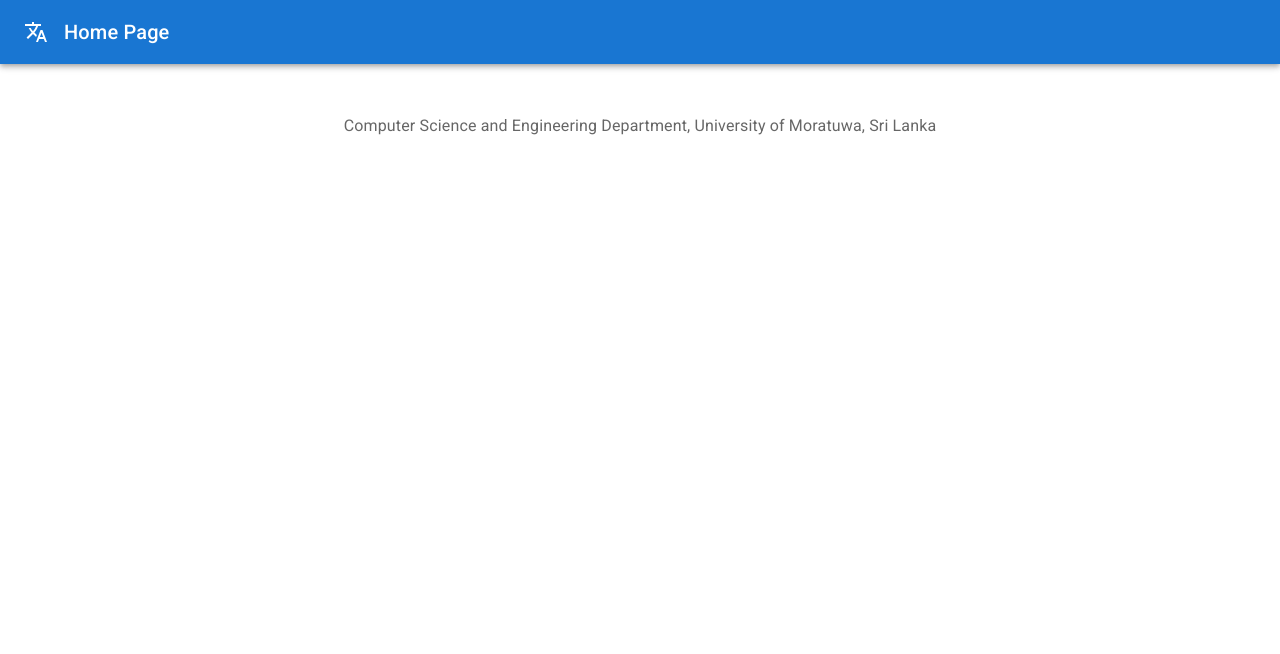
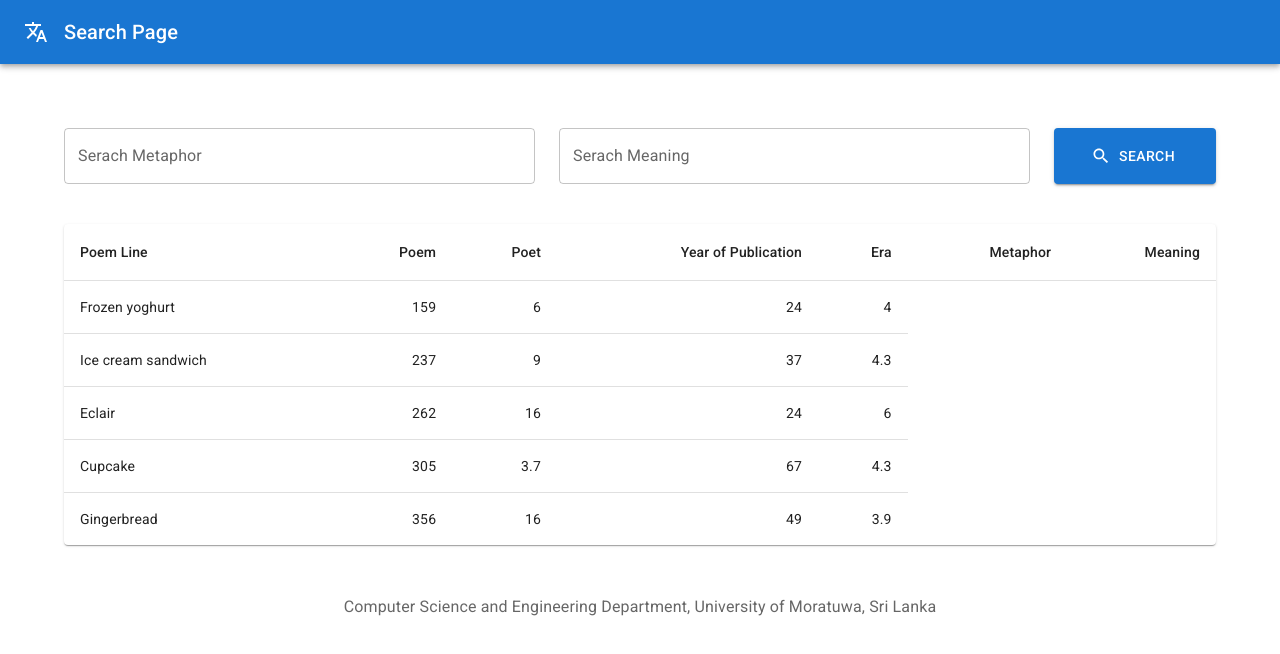
Before and after one commit to Sathira443/Sinhala_Poems_Search_Engine, a React (Create React App) app in the folder front-end/: page /searchPage in a window 1280 px wide. Shown: the top 654 px of the page. Built offline with nearby package versions, Linux system fonts and the light colour scheme.

Commit message:
Minor Chnages

```diff
--- a/front-end/src/components/HomePage.js
+++ b/front-end/src/components/HomePage.js
@@ -85,7 +85,7 @@
                   justifyContent="center"
                 >
                   <Button href="/searchPage" variant="contained">Search Metaphor</Button>
-                  <Button variant="outlined">See Resources</Button>
+                  <Button href="/addNewPage" variant="outlined">Add New Metaphor</Button>
                 </Stack>
               </Container>
             </Box>
--- a/front-end/src/components/SearchPage.js
+++ b/front-end/src/components/SearchPage.js
@@ -8,11 +8,17 @@
 import Toolbar from "@mui/material/Toolbar";
 import Typography from "@mui/material/Typography";
 import Container from "@mui/material/Container";
-import ImageList from "@mui/material/ImageList";
-import ImageListItem from "@mui/material/ImageListItem";
+import TextField from "@mui/material/TextField";
+import Table from "@mui/material/Table";
+import TableBody from "@mui/material/TableBody";
+import TableCell from "@mui/material/TableCell";
+import TableContainer from "@mui/material/TableContainer";
+import TableHead from "@mui/material/TableHead";
+import TableRow from "@mui/material/TableRow";
+import Paper from "@mui/material/Paper";
+import SearchIcon from '@mui/icons-material/Search';
 
 import { createTheme, ThemeProvider } from "@mui/material/styles";
-import { Grid } from "@mui/material";
 
 const defaultTheme = createTheme();
 const darkTheme = createTheme({
@@ -20,6 +26,76 @@
     mode: "dark",
   },
 });
+
+function createData(name, calories, fat, carbs, protein) {
+  return { name, calories, fat, carbs, protein };
+}
+
+const rows = [
+  createData("Frozen yoghurt", 159, 6.0, 24, 4.0),
+  createData("Ice cream sandwich", 237, 9.0, 37, 4.3),
+  createData("Eclair", 262, 16.0, 24, 6.0),
+  createData("Cupcake", 305, 3.7, 67, 4.3),
+  createData("Gingerbread", 356, 16.0, 49, 3.9),
+];
+
+function BasicTable() {
+  return (
+    <TableContainer component={Paper}>
+      <Table sx={{ minWidth: 650 }} aria-label="simple table">
+        <TableHead>
+          <TableRow>
+            <TableCell>Poem Line</TableCell>
+            <TableCell align="right">Poem</TableCell>
+            <TableCell align="right">Poet</TableCell>
+            <TableCell align="right">Year of Publication</TableCell>
+            <TableCell align="right">Era</TableCell>
+            <TableCell align="right">Metaphor</TableCell>
+            <TableCell align="right">Meaning</TableCell>
+          </TableRow>
+        </TableHead>
+        <TableBody>
+          {rows.map((row) => (
+            <TableRow
+              key={row.name}
+              sx={{ "&:last-child td, &:last-child th": { border: 0 } }}
+            >
+              <TableCell component="th" scope="row">
+                {row.name}
+              </TableCell>
+              <TableCell align="right">{row.calories}</TableCell>
+              <TableCell align="right">{row.fat}</TableCell>
+              <TableCell align="right">{row.carbs}</TableCell>
+              <TableCell align="right">{row.protein}</TableCell>
+            </TableRow>
+          ))}
+        </TableBody>
+      </Table>
+    </TableContainer>
+  );
+}
+
+function MetaphorSearchBox() {
+  return (
+    <TextField
+      fullWidth
+      id="metaphor-search"
+      label="Serach Metaphor"
+      variant="outlined"
+    />
+  );
+}
+
+function MeaningSearchBox() {
+  return (
+    <TextField
+      fullWidth
+      id="meaning-search"
+      label="Serach Meaning"
+      variant="outlined"
+    />
+  );
+}
 
 export default function SearchPage() {
   return (
@@ -29,12 +105,33 @@
         <Toolbar>
           <Translate sx={{ mr: 2 }} />
           <Typography variant="h6" color="inherit" noWrap>
-            Home Page
+            Search Page
           </Typography>
         </Toolbar>
       </AppBar>
       <main>
-
+        <Container fixed>
+          <Stack
+            sx={{ pt: 4 }}
+            direction="column"
+            spacing={5}
+            justifyContent="center"
+          >
+            <Stack
+              sx={{ pt: 4 }}
+              direction="row"
+              spacing={3}
+              justifyContent="center"
+            >
+              <MetaphorSearchBox />
+              <MeaningSearchBox />
+              <Button variant="contained" startIcon={<SearchIcon />} sx={{ width: '350px' }}>
+                Search
+              </Button>
+            </Stack>
+            <BasicTable />
+          </Stack>
+        </Container>
       </main>
       {/* Footer */}
       <Box sx={{ bgcolor: "background.paper", p: 6 }} component="footer">
```
Also changed, not shown: front-end/src/logo.svg (deleted), 1 other file (tests, documents, lock files or other folders).
